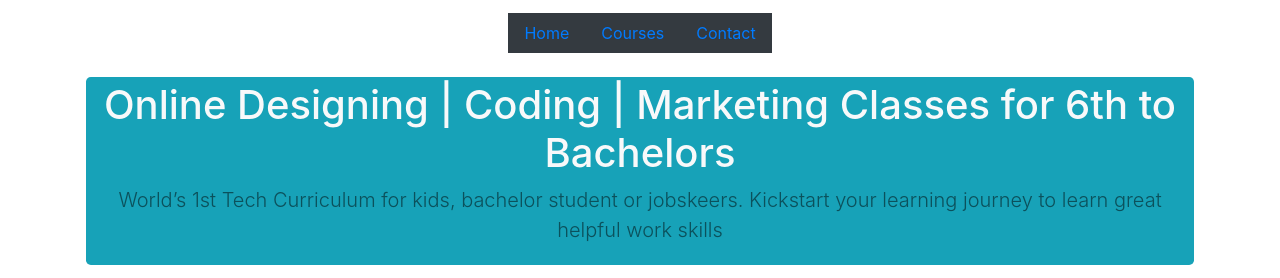
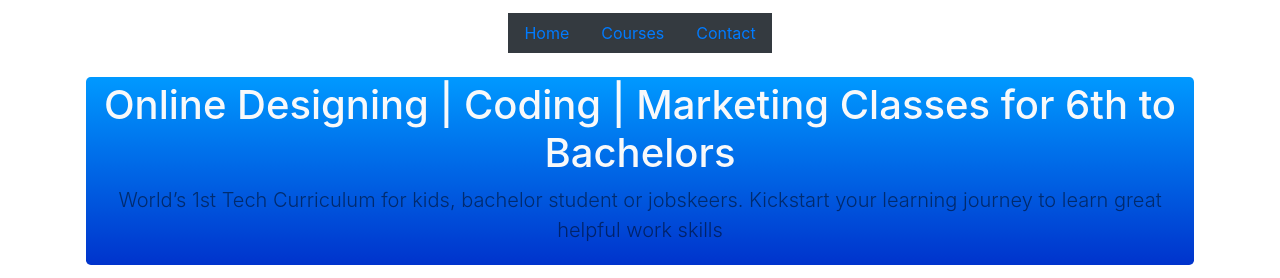
Before and after one commit to Ankit377/onlineclasses, a plain HTML site: page index.html in a window 1280 px wide. Shown: the part 53-331 px from the top of the page. Drawn offline with nearby package versions, Linux system fonts and the light colour scheme.

Commit message:
added gradient

```diff
--- a/index.html
+++ b/index.html
@@ -35,7 +35,7 @@
         </header>
 
         <main role="main" class="inner cover mt-2">
-            <div class="bg-info rounded-lg p-1" id="home">
+            <div class="herotext bg-primary rounded-lg p-1" id="home">
                 <h1 class="cover-heading text-light">Online Designing | Coding | Marketing Classes for 6th to
                     Bachelors
                 </h1>
--- /dev/null
+++ b/index.scss
@@ -0,0 +1 @@
+@import ".index.scss"
```
Also changed, not shown: index.css.
